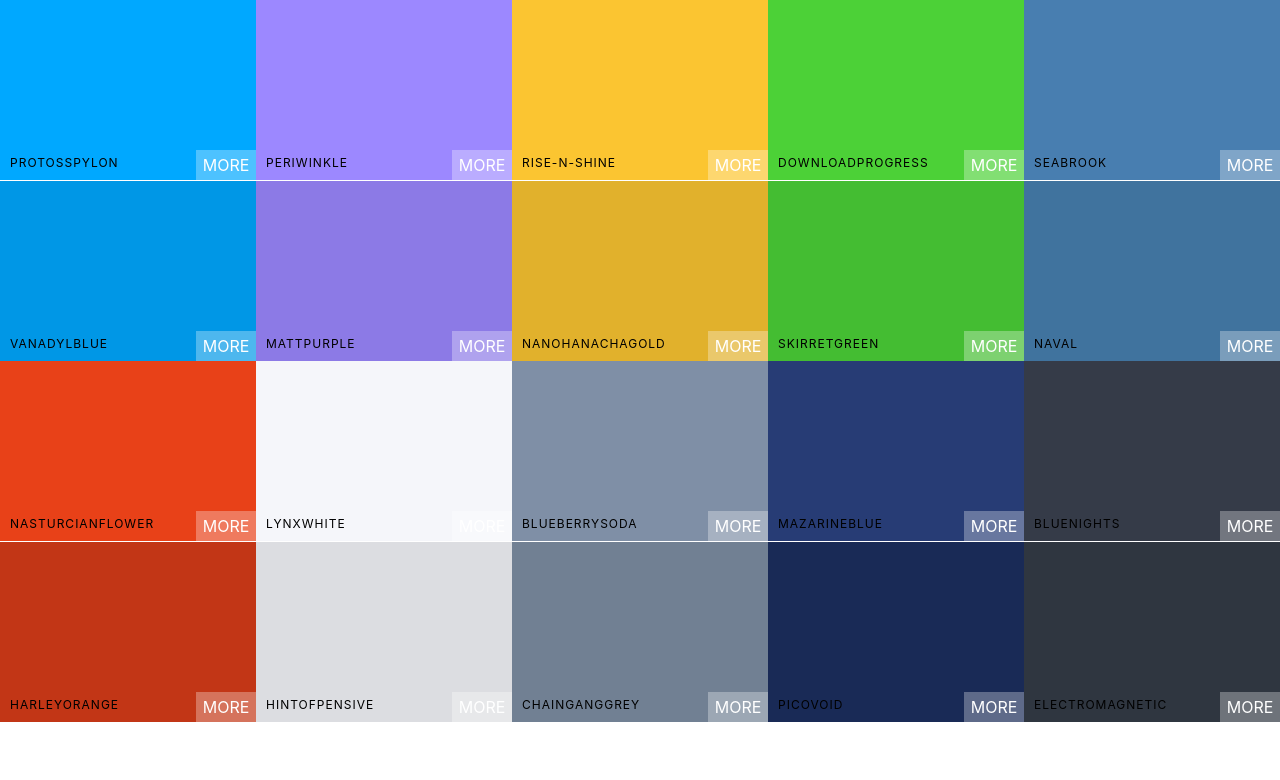
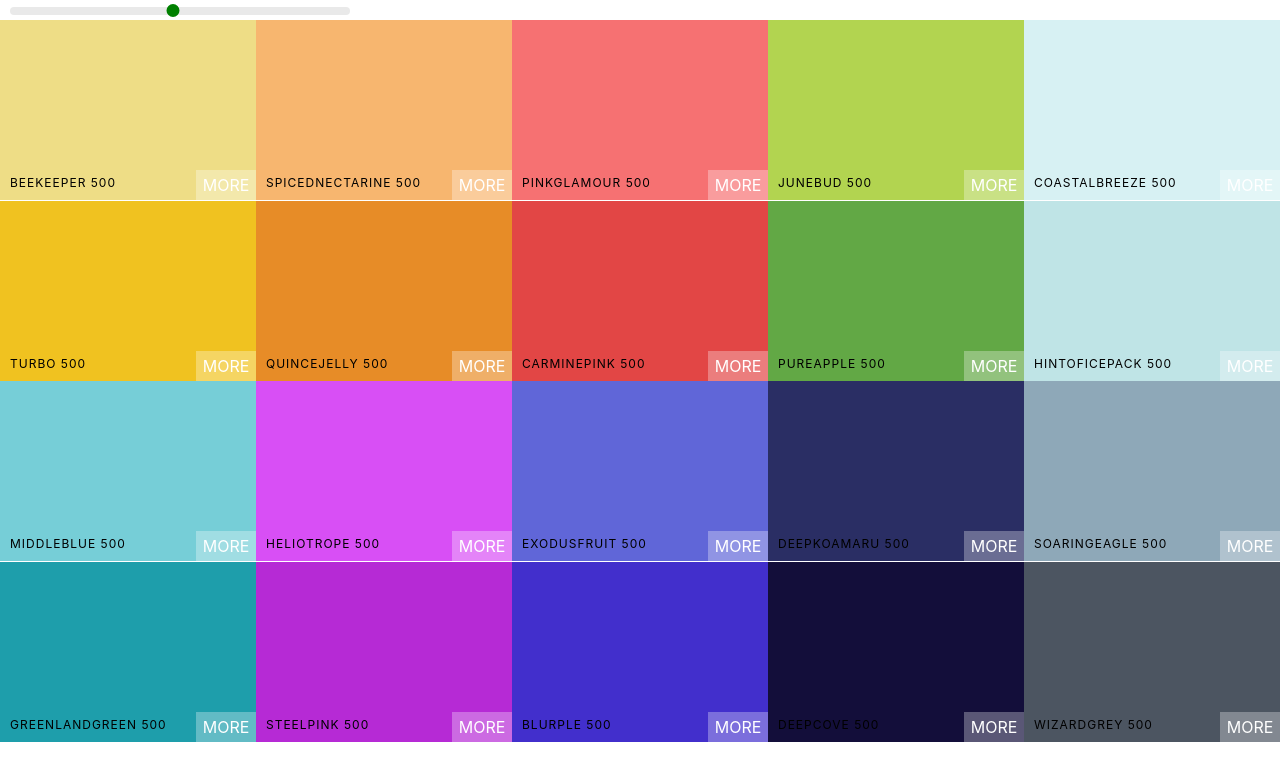
Before and after one commit to bineetNaidu/UI-Colors-App, a React (Create React App) app: page / in a window 1280 px wide. Shown: the top 780 px of the page. Built offline with nearby package versions, Linux system fonts and the light colour scheme.

Commit message:
add color slider and styles

```diff
--- a/package.json
+++ b/package.json
@@ -9,6 +9,7 @@
     "@testing-library/react": "^9.5.0",
     "@testing-library/user-event": "^7.2.1",
     "chroma-js": "^2.1.0",
+    "rc-slider": "^9.3.1",
     "react": "^16.13.1",
     "react-copy-to-clipboard": "^5.0.2",
     "react-dom": "^16.13.1",
--- a/src/App.js
+++ b/src/App.js
@@ -4,10 +4,9 @@
 import { generatePalette } from "./colorHelpers";
 
 function App() {
-  console.log(generatePalette(seedColors[4]));
   return (
     <div className="App">
-      <Palette {...seedColors[5]} />
+      <Palette palette={generatePalette(seedColors[4])} />
     </div>
   );
 }
--- a/src/Palette.css
+++ b/src/Palette.css
@@ -5,3 +5,28 @@
 .Palette-colors {
   height: 90%;
 }
+.slider {
+  width: 340px;
+  margin: 0 10px;
+  display: inline-block;
+}
+
+.rc-slider-track {
+  background-color: transparent;
+}
+.rc-slider-rail {
+  height: 8px;
+}
+.rc-slider-handle,
+.rc-slider-handle:hover,
+.rc-slider-handle:active,
+.rc-slider-handle:focus {
+  background-color: green;
+  outline: none;
+  border: 2px solid green;
+  box-shadow: none;
+  width: 13px;
+  height: 13px;
+  margin-left: -7px;
+  margin-top: -3px;
+}
--- a/src/Palette.jsx
+++ b/src/Palette.jsx
@@ -1,15 +1,41 @@
 import React, { Component } from "react";
 import ColorBox from "./ColorBox";
+import Slider from "rc-slider";
+import "rc-slider/assets/index.css";
 import "./Palette.css";
 
 export default class Palette extends Component {
+  constructor(props) {
+    super(props);
+
+    this.state = {
+      level: 500,
+    };
+    this.changeLevel = this.changeLevel.bind(this);
+  }
+  changeLevel(level) {
+    this.setState({ level });
+  }
+
   render() {
-    const colorboxes = this.props.colors.map((color) => (
-      <ColorBox background={color.color} name={color.name} />
+    const { colors } = this.props.palette;
+    const { level } = this.state;
+    const colorboxes = colors[level].map((color) => (
+      <ColorBox background={color.hex} name={color.name} />
     ));
+
     return (
       <div className="Palette">
         {/* navbar goes here */}
+        <div className="slider">
+          <Slider
+            defaultValue={level}
+            min={100}
+            max={900}
+            step={100}
+            onAfterChange={this.changeLevel}
+          />
+        </div>
         <div className="Palette-colors">
           {/* color boxes */}
           {colorboxes}
```
Also changed, not shown: 1 other file (tests, documents, lock files or other folders).
